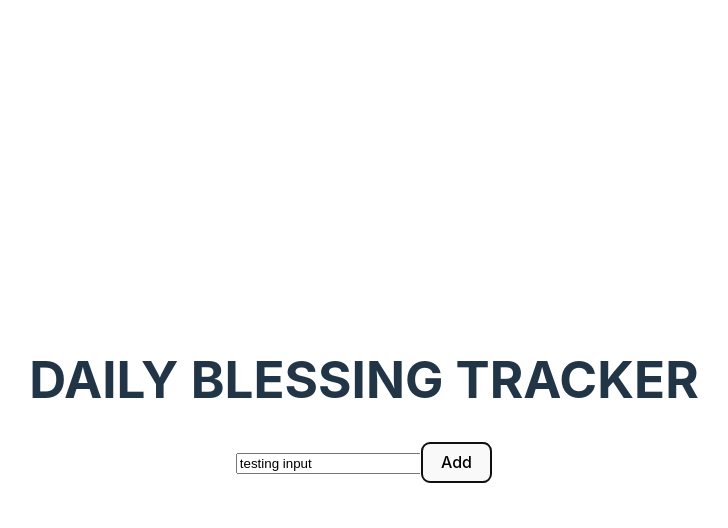
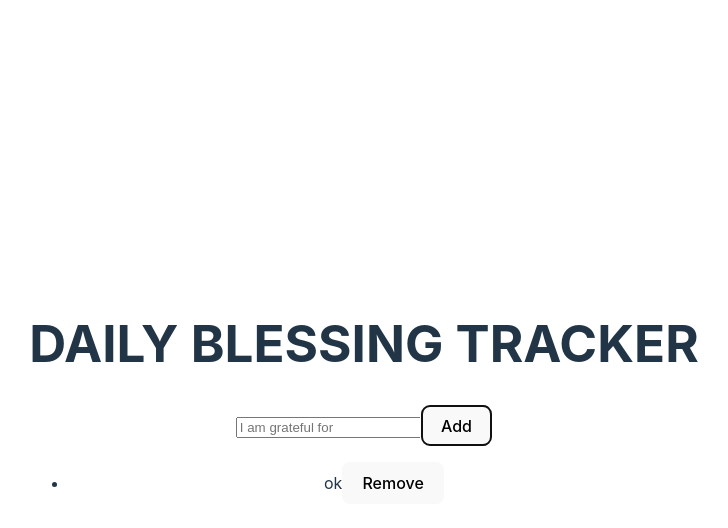
Before and after one commit to Samgalgo/my-first-react-appls, a React (Vite) app: page / in a window 1280 px wide. Both pictures are taken after a click on the button "Add". Shown: the top 528 px of the page, without its empty margins (276-1004 px from the left). Built offline with nearby package versions, Linux system fonts and the light colour scheme.

Commit message:
Lists blessings and delete button

```diff
--- a/src/App.jsx
+++ b/src/App.jsx
@@ -12,7 +12,7 @@ function App() {
     // only valid if the input is not a white space
     if (input.trim()) {
       setBlessing([...currentBlessing, input]);
-      setInput('testing input');
+      setInput('');
     }
   };
 
@@ -32,7 +32,14 @@ function App() {
       />
 
       <button onClick={addBlessing}>Add</button>
-
+      <ul>
+        {currentBlessing.map((blessing, index) => (
+          <li key={index}>
+            {blessing}
+            <button onClick={() => removeBlessing(index)}>Remove</button>
+          </li>
+        ))}
+      </ul>
     </div>
   );
 }
```
